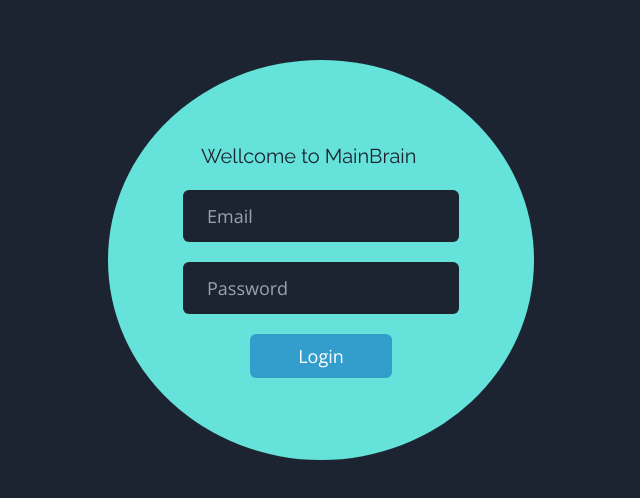
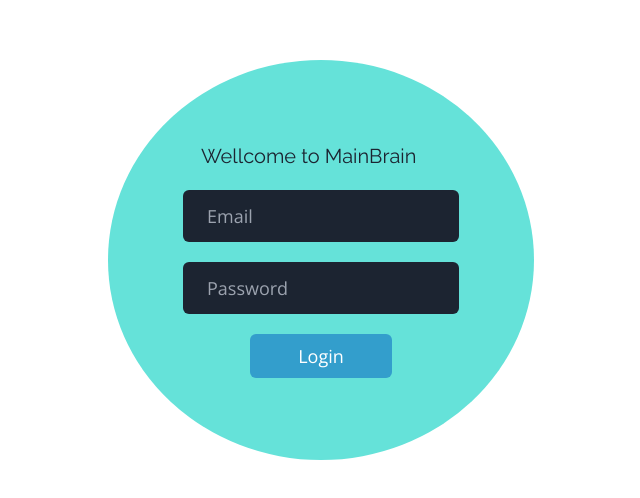
Before and after one commit to mhdrezaei/authentication-dashboard, a React (Create React App) app in the folder frontend/: page / in a window 1280 px wide. Shown: the part 140-638 px from the top of the page, without its empty margins (319-959 px from the left). Built offline with nearby package versions, Linux system fonts and the light colour scheme.

Commit message:
some change

```diff
--- a/frontend/public/index.html
+++ b/frontend/public/index.html
@@ -1,5 +1,5 @@
 <!DOCTYPE html>
-<html lang="en" class="dark">
+<html lang="en" >
   <head>
     <meta charset="utf-8" />
     <link rel="icon" href="%PUBLIC_URL%/favicon.ico" />
--- a/frontend/tailwind.config.js
+++ b/frontend/tailwind.config.js
@@ -17,10 +17,10 @@ module.exports = {
         opensans: ["Open Sans", "sans-serif"],
       },
       backgroundImage: (theme) => ({
-        "logo-dark-mode": "url('../assets/images/logo-dark-mode.svg')",
-        "logo-light-mode": "url('../assets/images/logo-light-mode.svg')",
-        "curvy-dark-mode": "url('../assets/images/bg-curvy-dark-mode.svg')",
-        "curvy-light-mode": "url('../assets/images/bg-curvy-light-mode.svg')",
+        "logo-dark-mode": "url('./assets/images/logo-dark-mode.svg')",
+        "logo-light-mode": "url('./assets/images/logo-light-mode.svg')",
+        "curvy-dark-mode": "url('./assets/images/bg-curvy-dark-mode.svg')",
+        "curvy-light-mode": "url('./assets/images/bg-curvy-light-mode.svg')",
       }),
     },
   },
```
